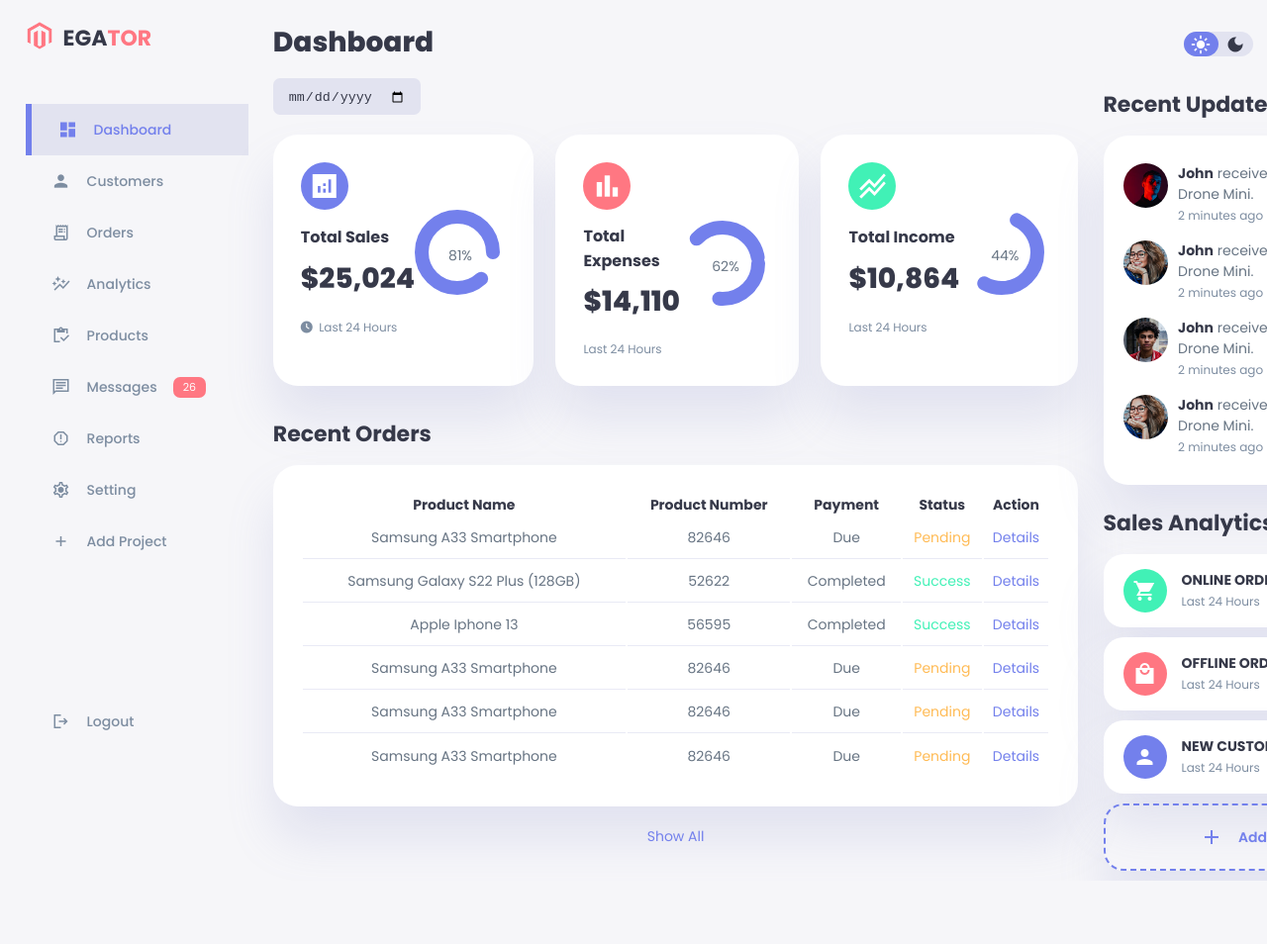
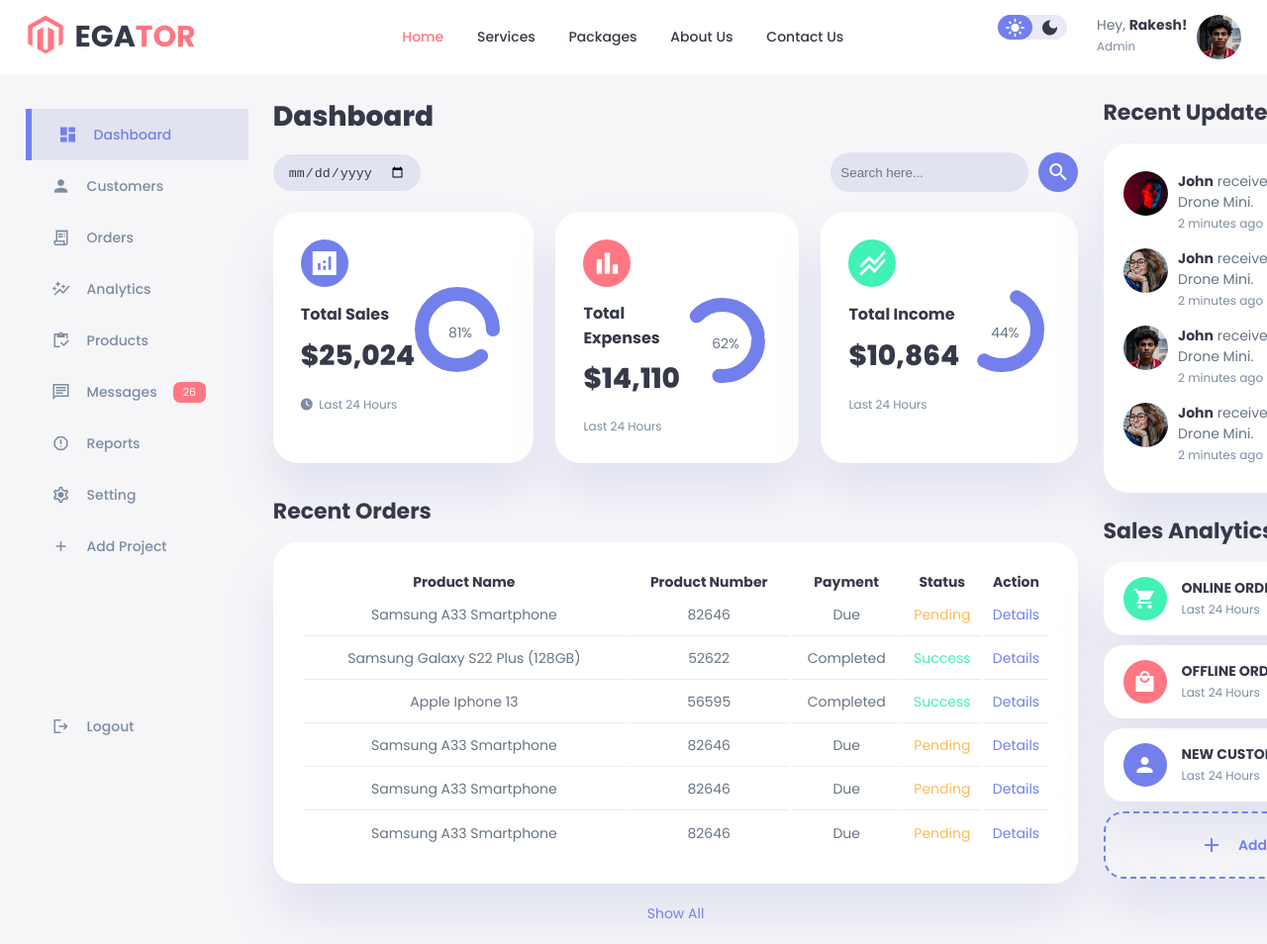
Before and after one commit to rkkumar6247/dashboard, a plain HTML site: page index.html in a window 1280 px wide. Shown: the top 954 px of the page at 99% size. Before the commit the page ends 890 px from the top, so only its background shows below. Drawn offline with nearby package versions, Linux system fonts and the light colour scheme.

Commit message:
created header

```diff
--- a/css/style.css
+++ b/css/style.css
@@ -53,7 +53,7 @@ body{
    overflow-x: hidden;
 }
 
-.container{
+.body-wrapper{
     display: grid;
     width: 96%;
     margin: 0 auto;
@@ -132,6 +132,64 @@ b{
 
 /* Global CSS End */
 
+/* ======== HEADER ============= */
+header{
+    background-color: #ffffff;
+}
+header .container{
+    display: flex;
+    align-items: center;
+    justify-content: space-between;
+    width: 96%;
+    padding: 15px 0;
+    margin: 0 auto;
+    gap: 1.8rem;
+}
+
+header .logo{
+    display: flex;
+    gap: 10px;
+    width: 225px;
+}
+
+header .logo img{
+    width: 40px;
+    height: 40px;
+}
+
+header .logo h2{
+    font-size: 30px;
+}
+
+header .navbar li{
+    display: inline-block;
+}
+
+header .navbar li{
+    display: inline-block;
+    padding: 0 15px;
+}
+
+header .navbar li a{
+    transition: all 0.3s ease;
+    font-weight: 500;
+}
+
+header .navbar li a:hover,
+header .navbar li a.active{
+    color: #ff7782;
+}
+
+header .right{
+    display: flex;
+    gap: 30px;
+}
+
+header .right .profile{
+    display: flex;
+    gap: 10px;
+}
+
 /* ============ ASIDE ============== */
 aside{
    height: 100vh;
@@ -164,7 +222,7 @@ aside .sidebar{
     flex-direction: column;
     height: 85vh;
     position: relative;
-    top: 50px;
+    top: 35px;
 }
 
 aside h3{
@@ -232,12 +290,53 @@ main{
     margin-top: 22px;
 }
 
+main .top{
+    display: flex;
+    align-items: center;
+    justify-content: space-between;
+}
+
 main .date{
     display: inline-block;
     background: var(--color-light);
-    border-radius: var(--border-radius-1);
+    border-radius: var(--border-radius-3);
     margin-top: 15px;
     padding: 8px 15px;
+}
+
+/* main .date input[type="date"]::-webkit-inner-spin-button,
+main .date input[type="date"]::-webkit-calendar-picker-indicator {
+    display:none;
+} */
+
+
+main .search{
+    margin-top: 15px;
+    width: 250px;
+    display: flex;
+    align-items: center;
+    justify-content: space-between;
+}
+
+main .search input{
+    width: 200px;
+    height: 40px;
+    border-radius: var(--border-radius-3);
+    background: transparent;
+    padding: 0 10px;
+    background: var(--color-light);
+}
+
+main .search span{
+    width: 40px;
+    height: 40px;
+    background: var(--color-primary);
+    border-radius: 50%;
+    padding: 5px;
+    color: var(--color-white);
+    display: flex;
+    align-items: center;
+    justify-content: center;
 }
 
 main .date input[type='date']{
@@ -433,9 +532,9 @@ main .recent-orders .show-all{
     border-radius: var(--border-radius-2);
 }
 
-.right-sidebar .recent-updates{
+/* .right-sidebar .recent-updates{
     margin-top: 22px;
-}
+} */
 
 .right-sidebar .recent-updates h2{
     margin-bottom: 15px;
--- a/index.html
+++ b/index.html
@@ -17,11 +17,44 @@
 </head>
 
 <body>
+        <!-- Header start -->
+        <header>
+            <div class="container">
+                <div class="logo">
+                    <img src="images/logo.png" alt="Logo">
+                    <h2>EGA<span class="danger">TOR</span></h2>
+                </div>
+                <div class="navbar">
+                    <ul>
+                        <li><a href="#" class="active">Home</a></li>
+                        <li><a href="#">Services</a></li>
+                        <li><a href="#">Packages</a></li>
+                        <li><a href="#">About Us</a></li>
+                        <li><a href="#">Contact Us</a></li>
+                    </ul>
+                </div>
+                <div class="right">
+                    <div class="theme-toggle">
+                        <span class="material-icons-sharp active">light_mode</span>
+                        <span class="material-icons-sharp">dark_mode</span>
+                    </div>
+                    <div class="profile">
+                        <div class="info">
+                            <p>Hey, <b>Rakesh!</b></p>
+                            <small class="text-muted">Admin</small>
+                        </div>
+                        <div class="profile-photo">
+                            <img src="images/profile-1.jpg" alt="Profile" srcset="">
+                        </div>
+                    </div>
+                </div>
+            </div>
+        </header>
 
-    <div class="container">
+    <div class="body-wrapper">
         <!-- Aside start -->
         <aside>
-            <div class="top">
+            <!-- <div class="top">
                 <div class="logo">
                     <img src="images/logo.png" alt="Logo">
                     <h2>EGA<span class="danger">TOR</span></h2>
@@ -29,7 +62,7 @@
                 <div class="close" id="close-btn">
                     <span class="material-symbols-sharp">close</span>
                 </div>
-            </div>
+            </div> -->
             <div class="sidebar">
                 <a href="#" class="active">
                     <span class="material-icons-sharp">dashboard</span>
@@ -78,8 +111,14 @@
 
         <main>
             <h1>Dashboard</h1>
-            <div class="date">
-                <input type="date" name="date" id="">
+            <div class="top">
+                <div class="date">
+                    <input type="date" name="date" id="">
+                </div>
+                <div class="search">
+                    <input type="search" placeholder="Search here...">
+                    <span class="material-icons-sharp">search</span>
+                </div>
             </div>
 
             <div class="insights">
@@ -224,7 +263,7 @@
         <!-- END OF MAIN -->
 
         <div class="right-sidebar">
-            <div class="top">
+            <!-- <div class="top">
                 <button id="menu-btn">
                     <span class="material-icons-sharp">menu</span>
                 </button>
@@ -241,7 +280,7 @@
                         <img src="images/profile-1.jpg" alt="Profile" srcset="">
                     </div>
                 </div>
-            </div>
+            </div> -->
 
             <div class="recent-updates">
                 <h2>Recent Updates</h2>
```
